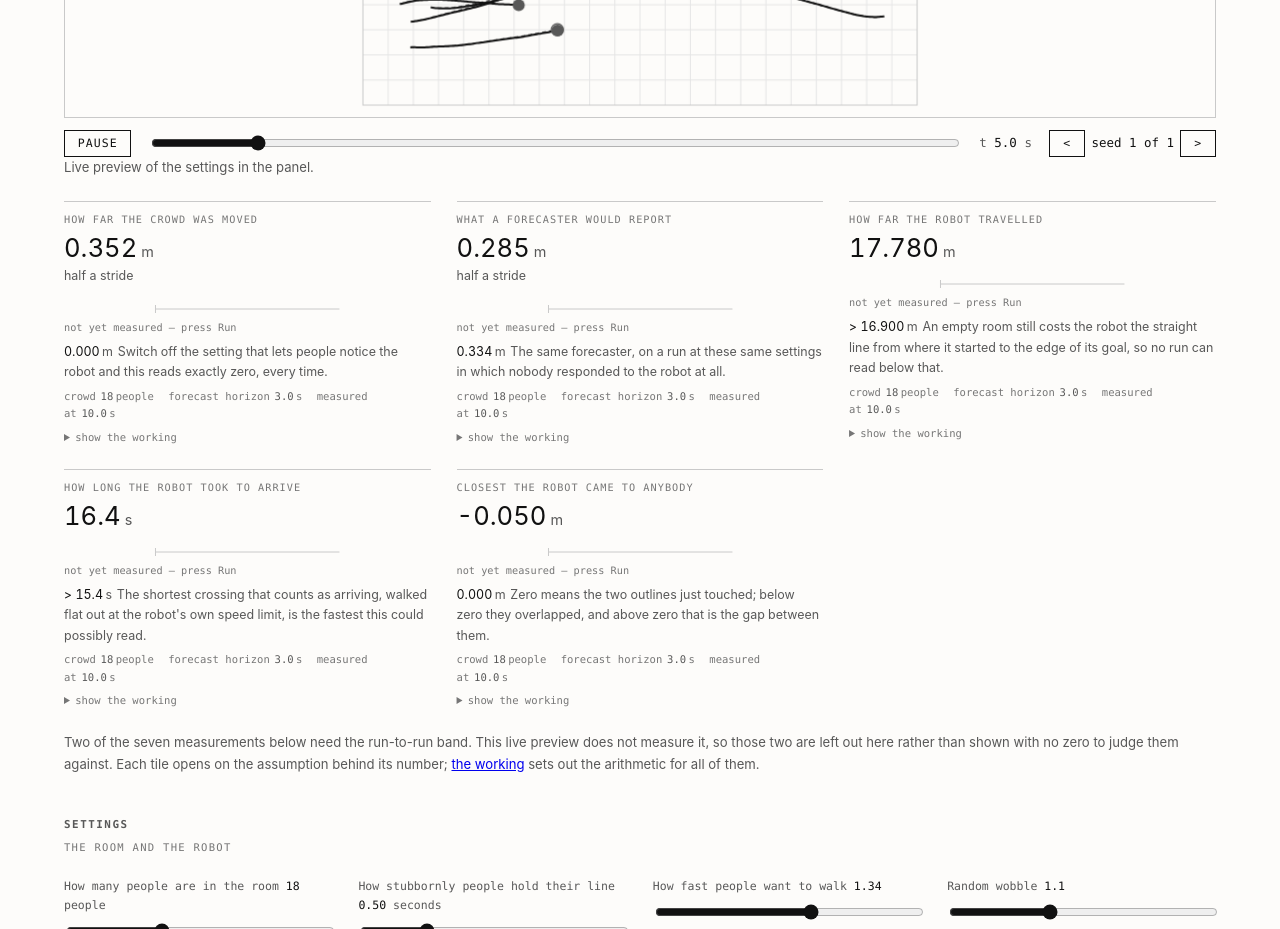
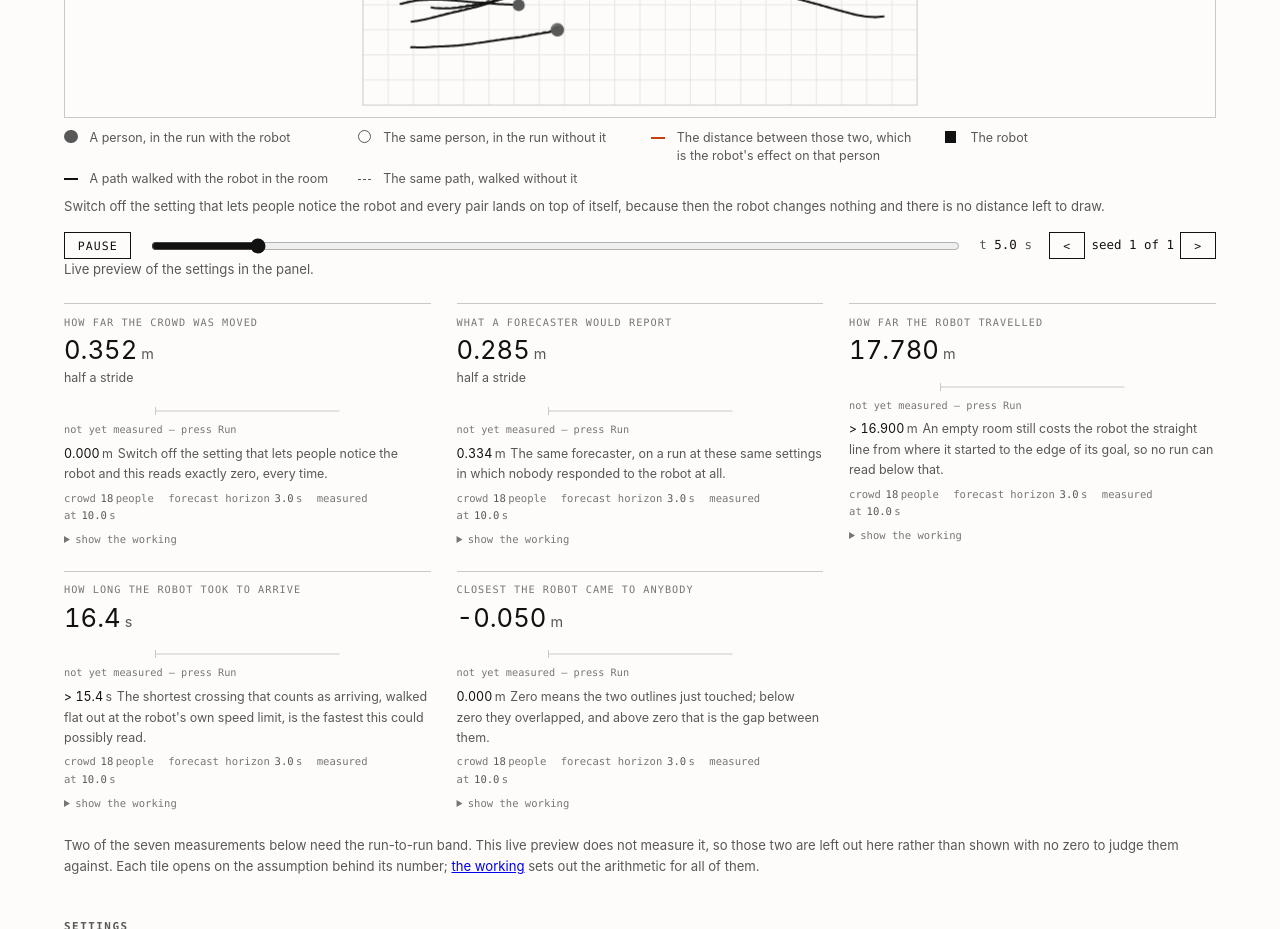
Before and after one commit to smukhyala/mirn, a website built with Vite: page web/index.html in a window 1280 px wide. Shown: the part 940-1869 px from the top of the page. Built offline with nearby package versions, Linux system fonts and the light colour scheme.

Commit message:
Say what the marks on the canvas mean
The arena drew six kinds of mark and named none of them. A reader looking at grey
discs, white ones, an orange line, a black square and two styles of trail had no
way to learn that a filled dot and a hollow dot are the SAME PERSON in the two
runs, which is the one thing the picture exists to show.

The key is static because every mark is drawn on every frame: the console builds
its view with the control run and the gaps both on and never turns either off. So
a key listing something the reader cannot find is not reachable by turning a dial.

It does happen when the robot changes nothing — the hollow dot goes exactly under
the filled one and the orange line has zero length — so the note under the key
says so, names the control that does it, and that is verified rather than
asserted: switching it off leaves no hollow dot and no orange anywhere on the
canvas, with the crowd's displacement reading exactly zero while the forecaster
still reports a third of a metre.

Fill and dash carry the distinctions, never hue, for the reason the sweep curve's
lines already do: greyscale, print, colour blindness, and an accent that has to
stay spent on the perturbation.

web/app/console/__tests__/arena-key.test.ts checks the key against the canvas it
explains — every mark has a rule, a person is the same token the canvas fills a
person with, the accent appears on the distance and on nothing else, and the two
paths differ by dash rather than colour.

Co-Authored-By: Claude Opus 5 (1M context) <noreply@anthropic.com>
Claude-Session: https://claude.ai/code/session_01FMKtNqzqoE6BLmYxf37Ke6

```diff
--- a/web/console.css
+++ b/web/console.css
@@ -585,6 +585,72 @@ input[type="checkbox"] { accent-color: var(--mirn-ink); }
  * width, and the four link cards never actually collapsed to one column on a phone. Moving the
  * whole block below .ways-in is the fix; nothing inside it changed.
  */
+/*
+ * The key to the canvas.
+ *
+ * Every colour here is the token the canvas itself draws with, so the picture and its key have one
+ * definition between them: a person is `--mirn-ink-muted` in both places, the run without the robot
+ * is that same ink hollowed out against `--mirn-paper`, and the distance between a person's two
+ * positions is the one accented thing on the page.
+ *
+ * The two dots differ by fill and the two paths by dash, not by hue. That is deliberate and it is
+ * the same reason the sweep curve's lines do: the distinction has to survive greyscale, print and
+ * every form of colour blindness, and the single accent has to stay spent on the perturbation.
+ */
+.arena-key {
+  list-style: none;
+  margin: 0.7rem 0 0;
+  padding: 0;
+  display: grid;
+  grid-template-columns: repeat(auto-fit, minmax(15rem, 1fr));
+  gap: 0.3rem 1.4rem;
+  font-size: 0.78rem;
+  line-height: 1.45;
+  color: var(--mirn-ink-muted);
+}
+.arena-key li {
+  display: grid;
+  grid-template-columns: 1.6rem 1fr;
+  align-items: baseline;
+}
+.key-mark {
+  display: inline-block;
+  position: relative;
+  top: 0.05rem;
+  width: 0.85rem;
+  height: 0.85rem;
+}
+.key-treated {
+  border-radius: 50%;
+  background: var(--mirn-ink-muted);
+}
+.key-control {
+  border-radius: 50%;
+  background: var(--mirn-paper);
+  border: 1.5px solid var(--mirn-ink-muted);
+}
+.key-robot {
+  width: 0.72rem;
+  height: 0.72rem;
+  background: var(--mirn-ink);
+}
+.key-gap {
+  height: 0;
+  border-top: 2px solid var(--mirn-perturbation);
+  top: -0.2rem;
+}
+.key-path-treated {
+  height: 0;
+  border-top: 2px solid var(--mirn-ink);
+  top: -0.2rem;
+}
+.key-path-control {
+  height: 0;
+  border-top: 1.5px dashed var(--mirn-ink-muted);
+  top: -0.2rem;
+}
+.key-note { margin-top: 0.5rem; }
+
 @media (max-width: 60rem) {
   .readouts { grid-template-columns: repeat(2, minmax(0, 1fr)); }
 }
--- a/web/index.html
+++ b/web/index.html
@@ -64,6 +64,29 @@
     <h2 class="region-title" id="stage-title">Stage</h2>
     <p class="region-note">Simulated crowd. Every number below comes from a model.</p>
     <canvas id="arena" aria-label="Two crowds, one with a robot and one without"></canvas>
+    <!--
+      What is on the canvas.
+
+      Static, because every mark below is drawn on every frame: the console builds its view with
+      the control run and the gaps both switched on and never turns either off. A key that lists a
+      mark the reader cannot find would be worse than none.
+
+      The swatches take their colours from the same tokens the canvas does, so there is one
+      definition of "the colour of a person" and the picture and its key cannot drift apart.
+    -->
+    <ul class="arena-key" id="arena-key" aria-label="What the marks mean">
+      <li><span class="key-mark key-treated"></span>A person, in the run with the robot</li>
+      <li><span class="key-mark key-control"></span>The same person, in the run without it</li>
+      <li><span class="key-mark key-gap"></span>The distance between those two, which is the
+        robot's effect on that person</li>
+      <li><span class="key-mark key-robot"></span>The robot</li>
+      <li><span class="key-mark key-path-treated"></span>A path walked with the robot in the room</li>
+      <li><span class="key-mark key-path-control"></span>The same path, walked without it</li>
+    </ul>
+    <p class="region-note key-note">
+      Switch off the setting that lets people notice the robot and every pair lands on top of
+      itself, because then the robot changes nothing and there is no distance left to draw.
+    </p>
     <div class="transport" id="transport"></div>
     <div class="readouts" id="readouts"></div>
     <p class="region-note" id="readouts-note">
```
Also changed, not shown: web/app/console/__tests__/arena-key.test.ts (added, +88 -0 lines).
